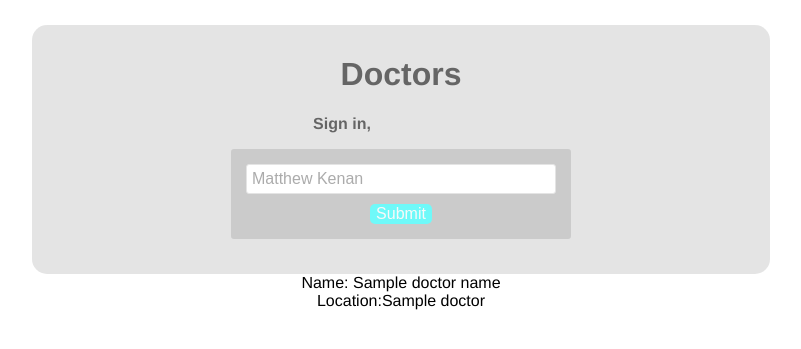
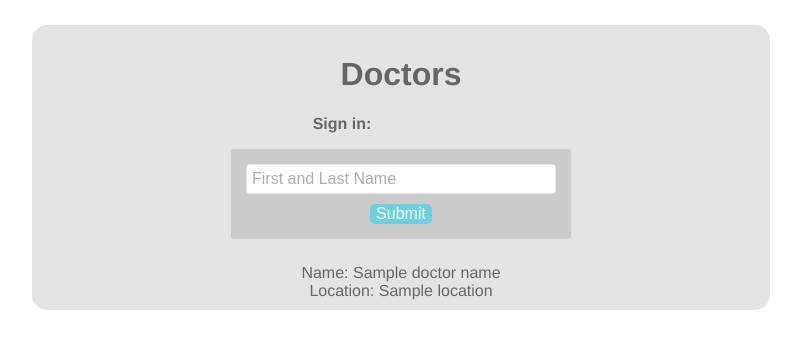
Before and after one commit to juanc37/bleLocation, a Flask app: template templates/index.html in a window 1280 px wide. Shown: the top 349 px of the page, without its empty margins (239-1040 px from the left). Run offline with Flask 2, Linux system fonts and the light colour scheme; the template is opened without the code that fills it: most values are stand-ins (such as "Sample title", 1, 10 or a date in 2020).

Commit message:
Cosmetic Changes
Cosmetic changes and added hardcoded dictionary for now

```diff
--- a/app.py
+++ b/app.py
@@ -6,11 +6,19 @@ from flask import Flask, request, render_template, jsonify
 
 app = Flask(__name__)
 
-locations_db = {}
+#hardcoded database; change later when bluetooth is connected
+locations_db = {
+    "Cesar Lopez" : "Love Library",
+   "Juan Candelaria Claborne" : "Garage",
+   "Sami Quiroz" : "GMCS425",
+   "Matthew Rose": "Eurika",
+   "Daniel Valoria" : "Music Room",
+   "Jasmine Nelson" : "Seattle"
+}
 
 #testing dipalying name
 doctorName = ''
-doctor = ''
+location = ''
 
 #this is the home page and calls index.html
 @app.route("/")
@@ -64,15 +72,15 @@ def locate():
     try:
         if request.method == "POST":
             doctorName= request.form['doctor_id']
-            doctor = locations_db.get(request.form['doctor_id'])
+            location = locations_db.get(doctorName)
         else:
             raise Exception("Invalid Request")
     except Exception as e:
         print(e)
         error = e
-    if doctor is None:
-        return render_template('index.html', doctorName=doctorName, doctor= "This doctor is not able to be located currently")
-    return render_template('index.html', doctorName=doctorName, doctor= doctor)
+    if location is None:
+        return render_template('index.html', doctorName=doctorName, location= "This doctor is not able to be located currently")
+    return render_template('index.html', doctorName=doctorName, location= location)
 
 if __name__ == "__main__":
     app.run()
--- a/static/style.css
+++ b/static/style.css
@@ -47,7 +47,7 @@
     font-size: 16px;
     border-radius: 5px;
     color: white;
-    background-color: cyan;
+    background-color: #00B4CC;
     border: none;
     cursor: pointer;
     opacity: .9;
--- a/templates/index.html
+++ b/templates/index.html
@@ -21,18 +21,18 @@
       </header>
 
       <main>
-        <p class="bold">Sign in,</p>
+        <p class="bold">Sign in: </p>
 
         <form action="/locate" method="post">
-          <input id="doctorNameInput" type="text" maxlength="100" name="doctor_id" required placeholder="Matthew Kenan">
+          <input id="doctorNameInput" type="text" maxlength="100" name="doctor_id" required placeholder="First and Last Name">
           <button id="submit" type="submit" onclick="addDoctor()" >Submit</button>
         </form>
-
+        <p id="displayName"> Name: {{doctorName}} <br> Location: {{location}}</p>
       </main>
 
     </div>
 
-    <p id="displayName"> Name: {{doctorName}} <br> Location:{{doctor}}</p>
+    <!--<p id="displayName"> Name: {{doctorName}} <br> Location: {{location}}</p> -->
 
 
   </body>
```
